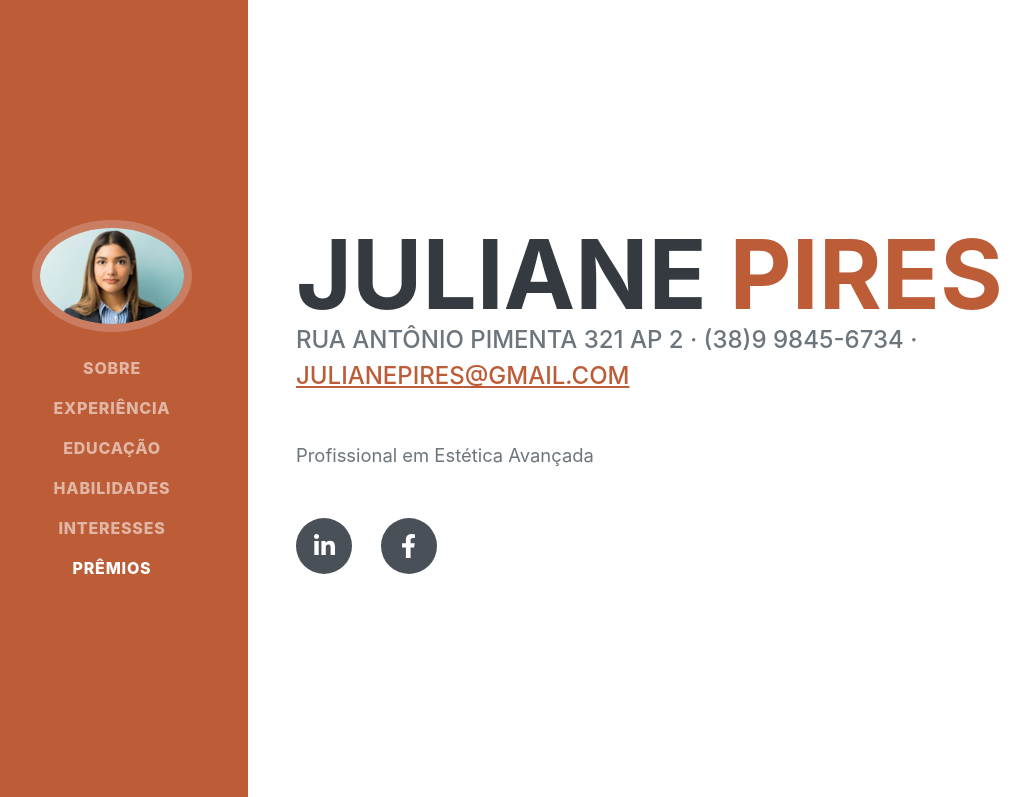
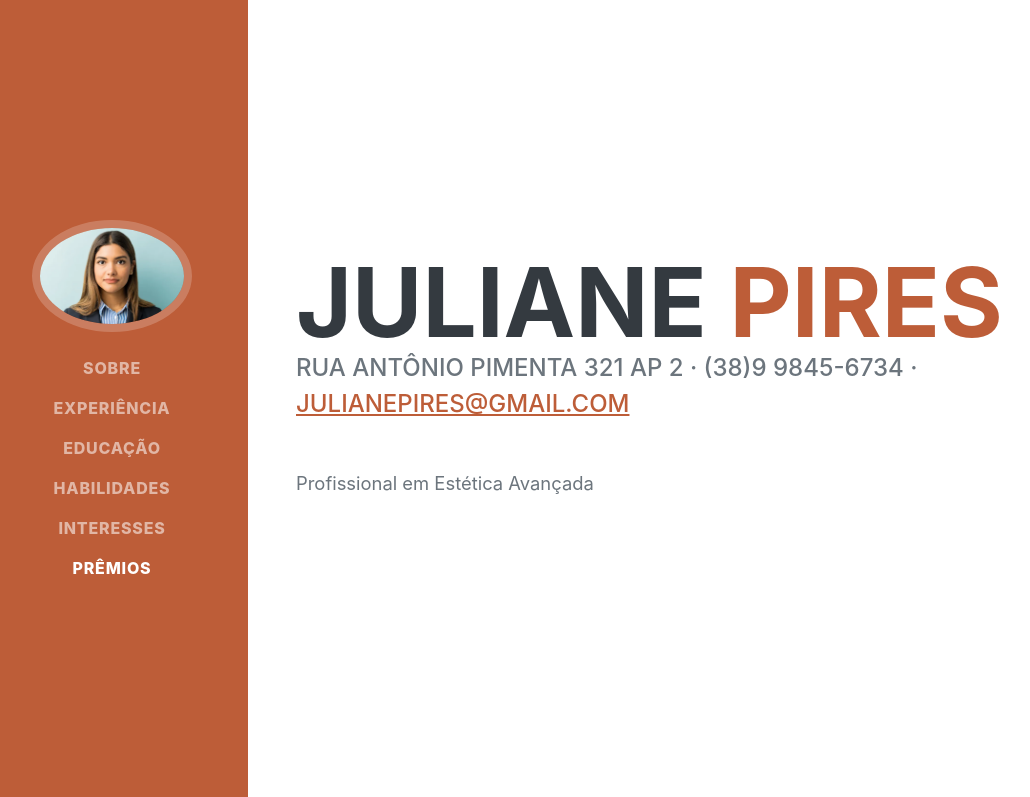
Before and after one commit to Saragabrielef/Curr-culo-2, a plain HTML site: page index.html in a window 1280 px wide. Shown: the top 797 px of the page, without its empty margins (24-1054 px from the left). Drawn offline with nearby package versions, Linux system fonts and the light colour scheme; a web font is replaced by a local one.

Commit message:
Add files via upload

```diff
--- a/index.html
+++ b/index.html
@@ -24,7 +24,7 @@
         <a class="navbar-brand js-scroll-trigger" href="#page-top">
             <span class="d-block d-lg-none">Juliana Pires</span>
             <span class="d-none d-lg-block"><img class="img-fluid img-profile rounded-circle mx-auto mb-2"
-                    src="assets/img/profile.jpg" alt="..." /></span>
+                    src="assets/img/profile.jpg" alt="Foto de perfil da Juliana Pires" /></span>
         </a>
         <button class="navbar-toggler" type="button" data-bs-toggle="collapse" data-bs-target="#navbarResponsive"
             aria-controls="navbarResponsive" aria-expanded="false" aria-label="Toggle navigation"><span
@@ -54,10 +54,6 @@
                     <a href="mailto:name@email.com">julianepires@gmail.com</a>
                 </div>
                 <p class="lead mb-5">Profissional em Estética Avançada</p>
-                <div class="social-icons">
-                    <a class="social-icon" href="#!"><i class="fab fa-linkedin-in"></i></a>
-                    <a class="social-icon" href="#!"><i class="fab fa-facebook-f"></i></a>
-                </div>
             </div>
         </section>
         <hr class="m-0" />
```
